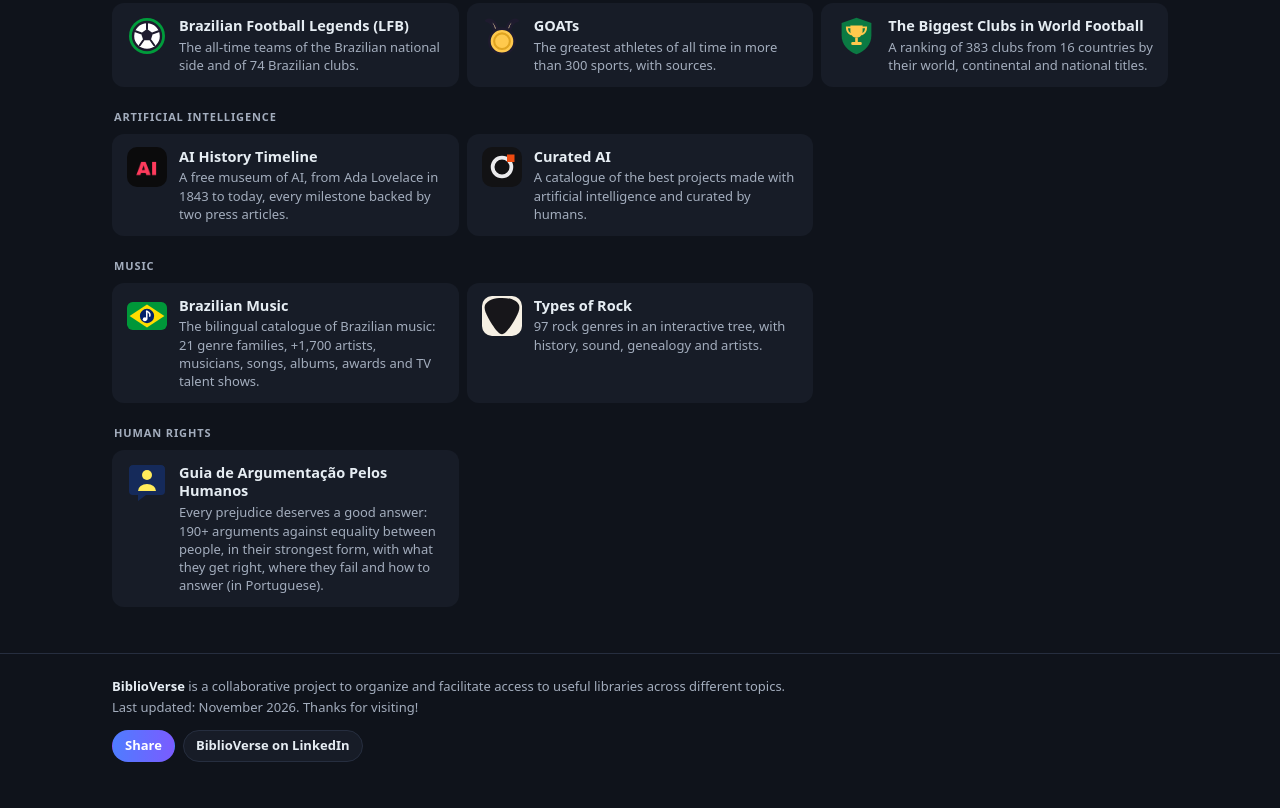
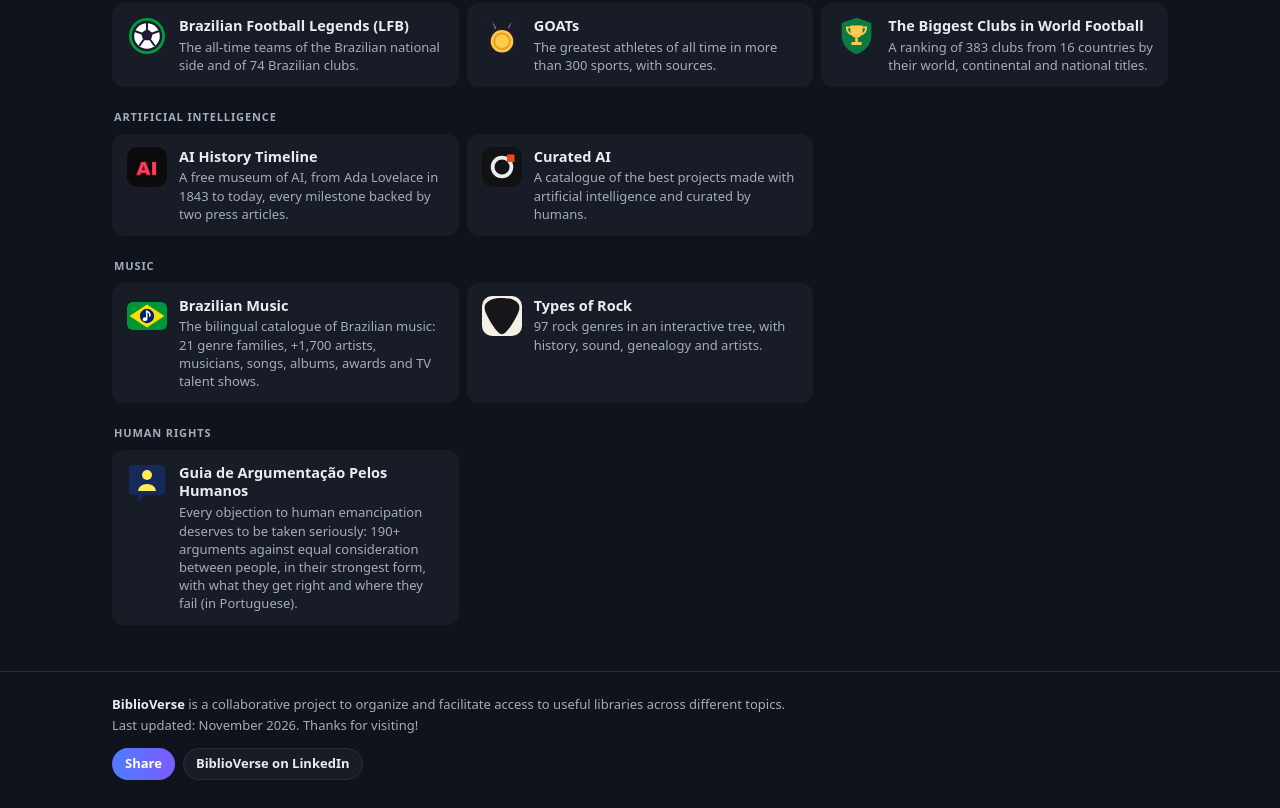
Before and after one commit to jvlioczar/jvlioczar.github.io, a plain HTML site: page index.html in a window 1280 px wide. Shown: the part 2736-3544 px from the top of the page. Drawn offline with Linux system fonts and the light colour scheme; a web font is replaced by a local one.

Commit message:
Pelos Humanos: nova frase do card
Co-Authored-By: Claude Opus 5.5 <noreply@anthropic.com>

```diff
--- a/index.html
+++ b/index.html
@@ -446,7 +446,7 @@
 <img alt="" class="lib-logo" height="40" loading="lazy" src="images/projects/peloshumanos.svg" width="40"/>
 <span class="lib-body">
 <span class="lib-name" data-i18n="special.peloshumanos">Guia de Argumentação Pelos Humanos</span>
-<span class="lib-desc" data-i18n="desc.peloshumanos">Todo preconceito merece uma boa resposta: +190 argumentos contra a igualdade entre as pessoas, na versão mais forte, com o que acertam, onde falham e como responder.</span>
+<span class="lib-desc" data-i18n="desc.peloshumanos">Toda objeção à emancipação humana merece ser levada a sério: +190 argumentos contra a igual consideração entre as pessoas, na versão mais forte, com o que acertam e onde falham.</span>
 </span>
 </a>
 </div>
--- a/script.js
+++ b/script.js
@@ -60,7 +60,7 @@
       'desc.pelosanimais': 'Toda objeção merece uma boa resposta: mais de 290 argumentos contra o veganismo, na versão mais forte, com o que acertam, onde falham e como responder.',
       'desc.politicaparainiciantes': 'Guia de política em três níveis, com ferramentas interativas e dossiês dos partidos brasileiros.',
       'href.peloshumanos': 'https://peloshumanos.biblioverse.org',
-      'desc.peloshumanos': 'Todo preconceito merece uma boa resposta: +190 argumentos contra a igualdade entre as pessoas, na versão mais forte, com o que acertam, onde falham e como responder.',
+      'desc.peloshumanos': 'Toda objeção à emancipação humana merece ser levada a sério: +190 argumentos contra a igual consideração entre as pessoas, na versão mais forte, com o que acertam e onde falham.',
       'desc.questaodeetica': 'Site-livro dos 12 volumes de Uma Jornada pela Ética Animal, de Luciano Carlos Cunha, com lições e testes.',
       'desc.curatedai': 'Catálogo dos melhores projetos feitos com inteligência artificial e curados por humanos.',
       'desc.aihistory': 'Museu gratuito da IA, de Ada Lovelace em 1843 até hoje, com cada marco apoiado em duas reportagens.',
@@ -238,7 +238,7 @@
       'desc.pelosanimais': 'Every objection deserves a good answer: more than 290 arguments against veganism, in their strongest form, with what they get right, where they fail and how to answer.',
       'desc.politicaparainiciantes': 'A three-level guide to politics, with interactive tools and dossiers on the Brazilian parties.',
       'href.peloshumanos': 'https://peloshumanos.biblioverse.org',
-      'desc.peloshumanos': 'Every prejudice deserves a good answer: 190+ arguments against equality between people, in their strongest form, with what they get right, where they fail and how to answer (in Portuguese).',
+      'desc.peloshumanos': 'Every objection to human emancipation deserves to be taken seriously: 190+ arguments against equal consideration between people, in their strongest form, with what they get right and where they fail (in Portuguese).',
       'desc.questaodeetica': 'The book-site of the 12 volumes of Uma Jornada pela Ética Animal, by Luciano Carlos Cunha, with lessons and quizzes.',
       'desc.curatedai': 'A catalogue of the best projects made with artificial intelligence and curated by humans.',
       'desc.aihistory': 'A free museum of AI, from Ada Lovelace in 1843 to today, every milestone backed by two press articles.',
```
Also changed, not shown: llms-full.txt, llms.txt.
